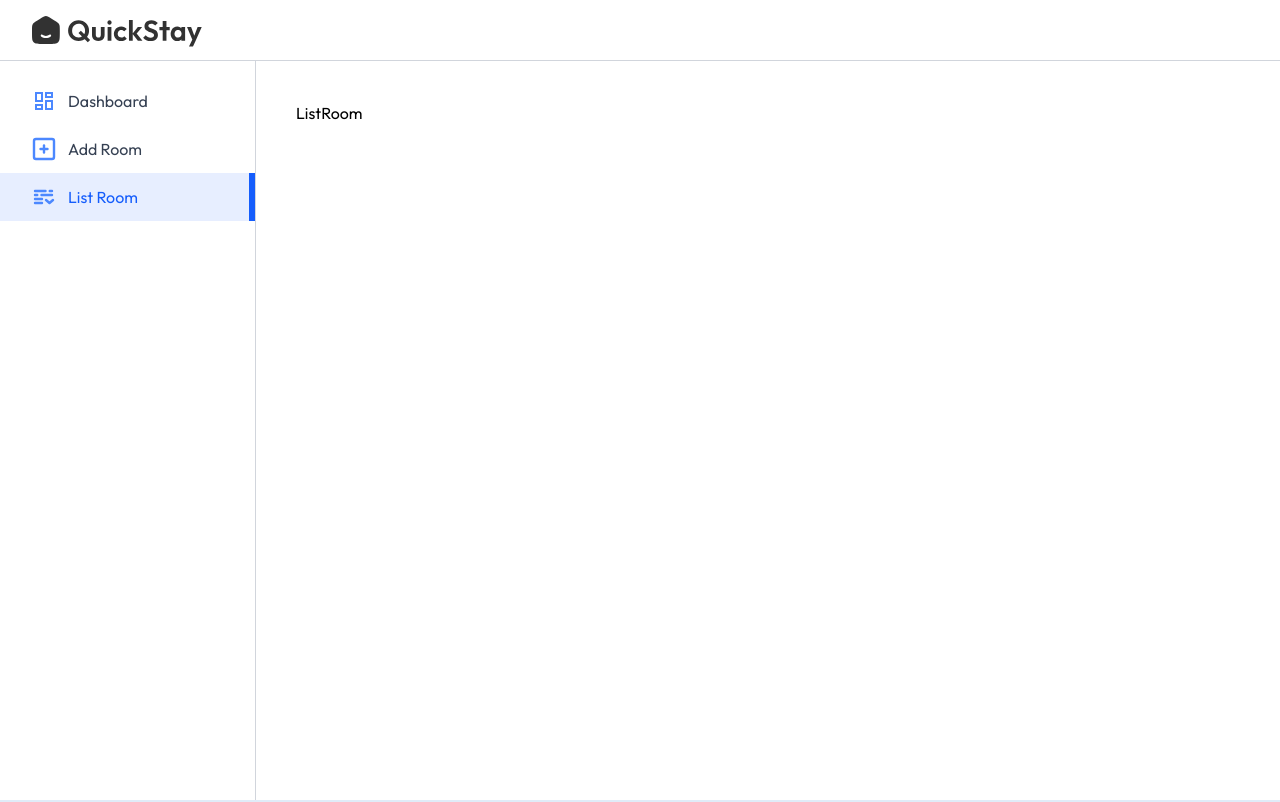
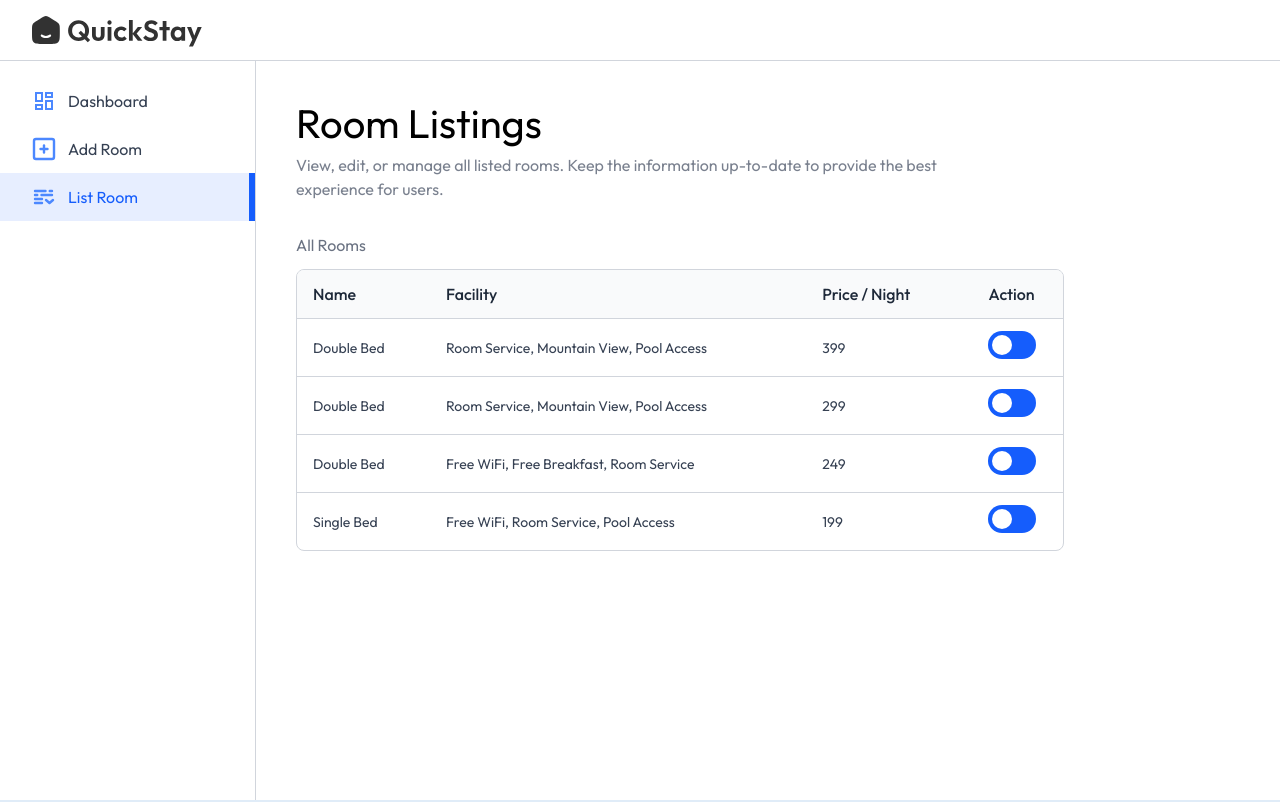
Before and after one commit to RashedujjamanNoor/hotel-room-client, a React (Vite) app: page /owner/list-room in a window 1280 px wide. Shown: the top 802 px of the page. Built offline with nearby package versions, Linux system fonts and the light colour scheme; a web font is replaced by a local one.

Commit message:
create ListRoom page for admin

```diff
--- a/src/pages/hotelOwner/ListRoom.jsx
+++ b/src/pages/hotelOwner/ListRoom.jsx
@@ -1,9 +1,66 @@
-import React from "react";
+import React, { useState } from "react";
+import { roomsDummyData } from "../../assets/assets";
+import Title from "../../components/Title";
 
 const ListRoom = () => {
+  const [rooms, setRooms] = useState(roomsDummyData);
   return (
     <div>
-      <h1>ListRoom</h1>
+      <Title
+        align="left"
+        font="outfit"
+        title="Room Listings"
+        subTitle="View, edit, or manage all listed rooms. Keep the information up-to-date to provide the best experience for users."
+      />
+      <p className="text-gray-500 mt-8">All Rooms</p>
+      <div className="w-full max-w-3xl text-left border border-gray-300 rounded-lg max-h-80 overflow-y-scroll mt-3">
+        <table className="w-full">
+          <thead className="bg-gray-50">
+            <tr>
+              <th className="py-3 px-4 text-gray-800 font-medium">Name</th>
+              <th className="py-3 px-4 text-gray-800 font-medium max-sm:hidden">
+                Facility
+              </th>
+              <th className="py-3 px-4 text-gray-800 font-medium ">
+                Price / Night
+              </th>
+              <th className="py-3 px-4 text-gray-800 font-medium text-center">
+                Action
+              </th>
+            </tr>
+          </thead>
+          <tbody className="text-sm">
+            {rooms.map((item, index) => (
+              <tr key={index}>
+                <td className="py-3 px-4 text-gray-700 border-t border-gray-300">
+                  {item.roomType}
+                </td>
+                <td className="py-3 px-4 text-gray-700 border-t border-gray-300 max-sm:hidden">
+                  {item.amenities.join(", ")}
+                </td>
+                <td className="py-3 px-4 text-gray-700 border-t border-gray-300">
+                  {item.pricePerNight}
+                </td>
+                <td className="py-3 px-4  border-t border-gray-300 text-sm text-red-500 text-center">
+                  <label
+                    htmlFor=""
+                    className="relative inline-flex items-center cursor-pointer text-gray-900 gap-3"
+                  >
+                    <input
+                      type="checkbox"
+                      className="sr-only peer"
+                      checked={item.isAvailable}
+                    />
+                    <div className="w-12 h-7 bg-slate-300 rounded-full peer peer-checked:bg-blue-600 transition-colors duration-200">
+                      <span className="dot absolute left-1 top-1 w-5 h-5 bg-white rounded-full transition-transform duration-200 ease-in-out peer-checked:translate-x-5"></span>
+                    </div>
+                  </label>
+                </td>
+              </tr>
+            ))}
+          </tbody>
+        </table>
+      </div>
     </div>
   );
 };
```
